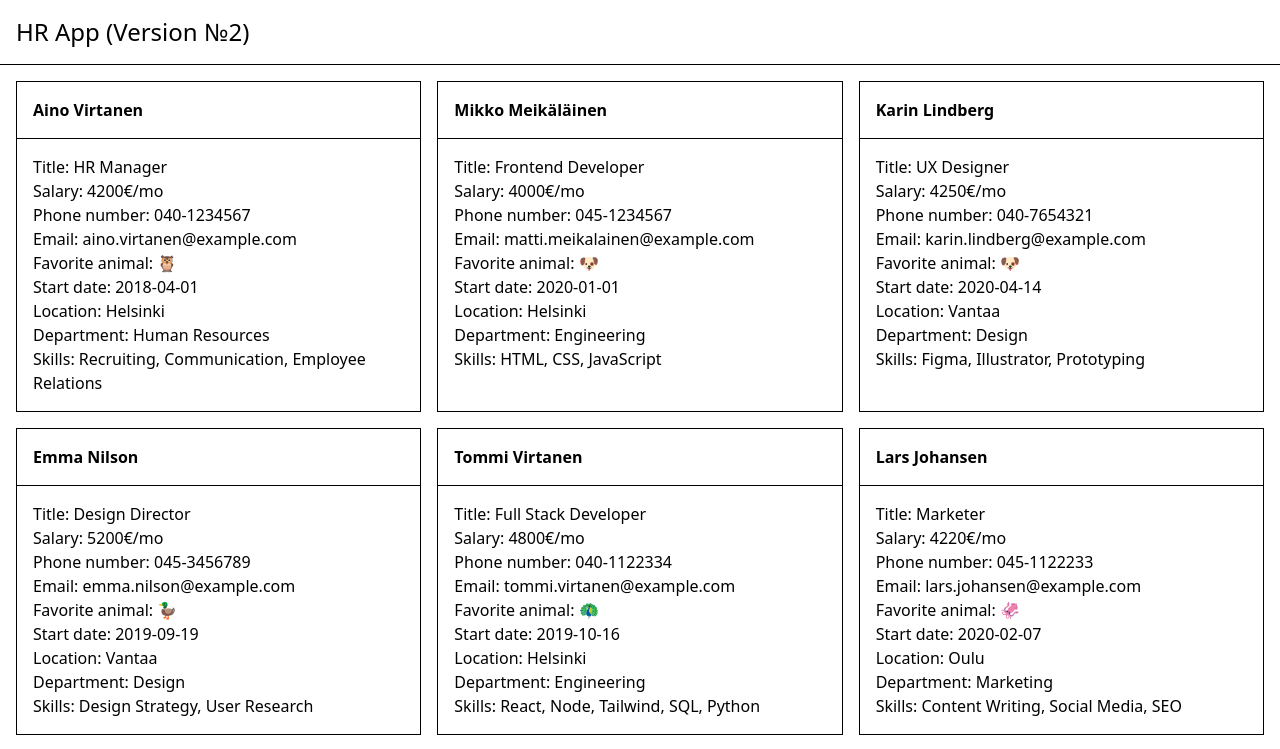
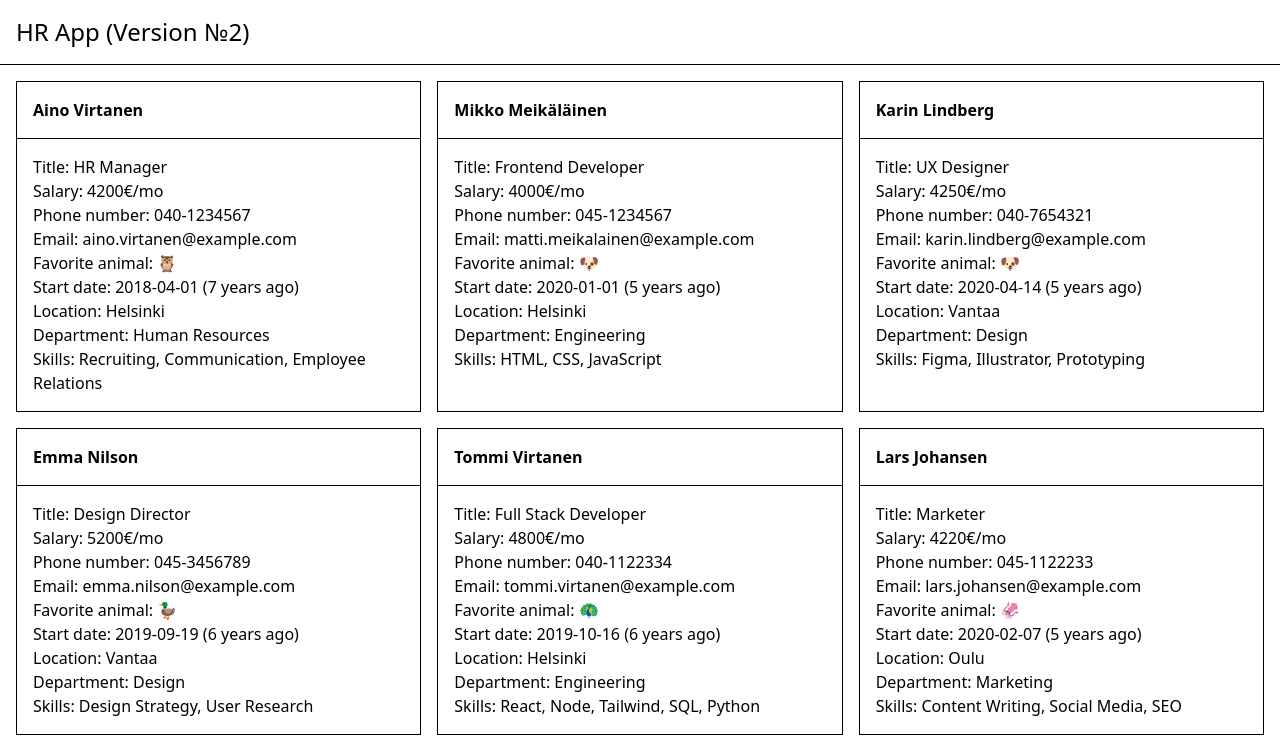
Before and after one commit to kasperkouhia/hr-app, a React (Vite) app: page / in a window 1280 px wide. Shown: the top 749 px of the page. Built offline with nearby package versions, Linux system fonts and the light colour scheme; data requests are answered from the project's data file.

Commit message:
Add counter for how many years an employee has been employed

```diff
--- a/src/components/PersonCard.jsx
+++ b/src/components/PersonCard.jsx
@@ -5,11 +5,26 @@ export default function PersonCard({
   phone,
   email,
   animal,
-  startDate,
+  startDateString,
   location,
   department,
   skills,
 }) {
+  const currentDate = new Date();
+  const startDate = new Date(startDateString);
+
+  const yearsSinceStart =
+    currentDate.getFullYear() -
+    startDate.getFullYear() -
+    (currentDate <
+    new Date(
+      currentDate.getFullYear(),
+      startDate.getMonth(),
+      startDate.getDate(),
+    )
+      ? 1
+      : 0);
+
   return (
     <div className="border-1">
       <h2 className="border-b-1 p-4 font-bold">{name}</h2>
@@ -19,7 +34,10 @@ export default function PersonCard({
         <li>Phone number: {phone}</li>
         <li>Email: {email}</li>
         <li>Favorite animal: {animal.emoji}</li>
-        <li>Start date: {startDate}</li>
+        <li>
+          Start date: {startDateString} ({yearsSinceStart}{" "}
+          {yearsSinceStart === 1 ? "year" : "years"} ago)
+        </li>
         <li>Location: {location}</li>
         <li>Department: {department}</li>
         <li>Skills: {skills.join(", ")}</li>
--- a/src/components/PersonList.jsx
+++ b/src/components/PersonList.jsx
@@ -12,7 +12,7 @@ export default function PersonList({ employees }) {
           phone={employee.phone}
           email={employee.email}
           animal={employee.animal}
-          startDate={employee.startDate}
+          startDateString={employee.startDate}
           location={employee.location}
           department={employee.department}
           skills={employee.skills}
```
